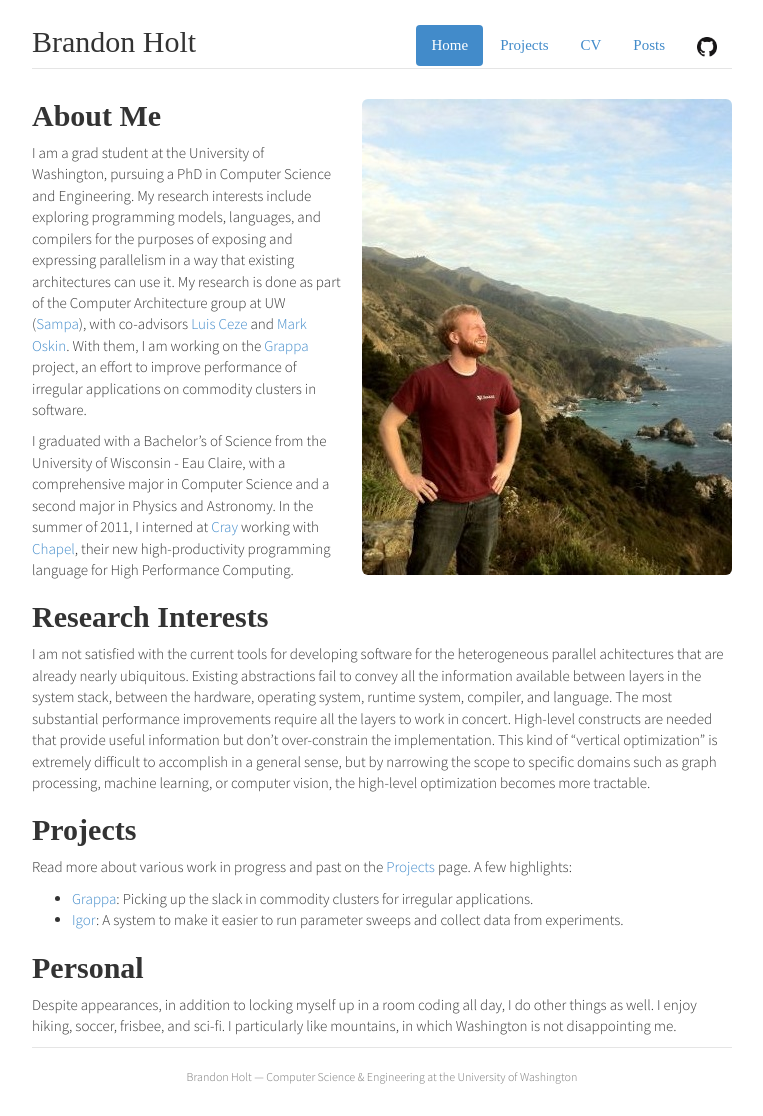
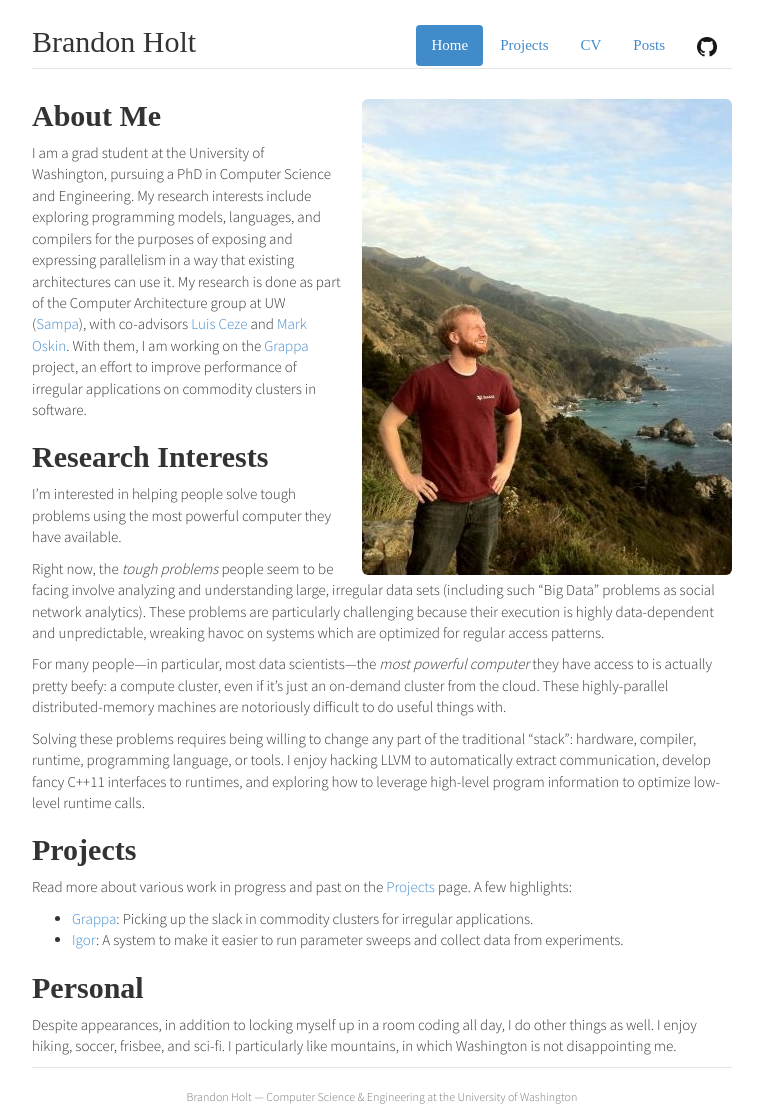
Before and after one commit to nelsonje/nelsonje.github.io, a Jekyll site: the page built from index.md, in a window 1280 px wide. Shown: the whole page, without its empty margins (258-1021 px from the left). Built offline with Jekyll 4.4.1, drawn with Linux system fonts in a browser that asks for light colours; some web fonts are replaced; Markdown is read by kramdown in place of the engine named in the settings.

Commit message:
update about me, research interests, and add anchors

```diff
--- a/index.md
+++ b/index.md
@@ -12,12 +12,16 @@ tagline: University of Washington
 </div>
 
 ## About Me
-I am a grad student at the University of Washington, pursuing a PhD in Computer Science and Engineering. My research interests include exploring programming models, languages, and compilers for the purposes of exposing and expressing parallelism in a way that existing architectures can use it. My research is done as part of the Computer Architecture group at UW ([Sampa](http://www.cs.washington.edu/research/architecture/projects)), with co-advisors [Luis Ceze](http://www.cs.washington.edu/homes/luisceze/) and [Mark Oskin](http://www.cs.washington.edu/homes/oskin). With them, I am working on the [Grappa](http://grappa.io) project, an effort to improve performance of irregular applications on commodity clusters in software.
-
-I graduated with a Bachelor's of Science from the University of Wisconsin - Eau Claire, with a comprehensive major in Computer Science and a second major in Physics and Astronomy. In the summer of 2011, I interned at [Cray](http://cray.com) working with [Chapel](http://chapel.cray.com), their new high-productivity programming language for High Performance Computing.
+I am a grad student at the University of Washington, pursuing a PhD in Computer Science and Engineering. My research interests include exploring programming models, languages, and compilers for the purposes of exposing and expressing parallelism in a way that existing architectures can use it. My research is done as part of the Computer Architecture group at UW ([Sampa](http://sampa.cs.washington.edu)), with co-advisors [Luis Ceze](http://www.cs.washington.edu/homes/luisceze/) and [Mark Oskin](http://www.cs.washington.edu/homes/oskin). With them, I am working on the [Grappa](http://grappa.io) project, an effort to improve performance of irregular applications on commodity clusters in software.
 
 ## Research Interests
-I am not satisfied with the current tools for developing software for the heterogeneous parallel achitectures that are already nearly ubiquitous. Existing abstractions fail to convey all the information available between layers in the system stack, between the hardware, operating system, runtime system, compiler, and language. The most substantial performance improvements require all the layers to work in concert. High-level constructs are needed that provide useful information but don't over-constrain the implementation. This kind of "vertical optimization" is extremely difficult to accomplish in a general sense, but by narrowing the scope to specific domains such as graph processing, machine learning, or computer vision, the high-level optimization becomes more tractable.
+I'm interested in helping people solve tough problems using the most powerful computer they have available.
+
+Right now, the *tough problems* people seem to be facing involve analyzing and understanding large, irregular data sets (including such "Big Data" problems as social network analytics). These problems are particularly challenging because their execution is highly data-dependent and unpredictable, wreaking havoc on systems which are optimized for regular access patterns.
+
+For many people---in particular, most data scientists---the *most powerful computer* they have access to is actually pretty beefy: a compute cluster, even if it's just an on-demand cluster from the cloud. These highly-parallel distributed-memory machines are notoriously difficult to do useful things with.
+
+Solving these problems requires being willing to change any part of the traditional "stack": hardware, compiler, runtime, programming language, or tools. I enjoy hacking LLVM to automatically extract communication, develop fancy C++11 interfaces to runtimes, and exploring how to leverage high-level program information to optimize low-level runtime calls.
 
 ## Projects
 Read more about various work in progress and past on the [Projects](projects.html) page. A few highlights:
```
Also changed, not shown: projects.md (+6 -3 lines).
